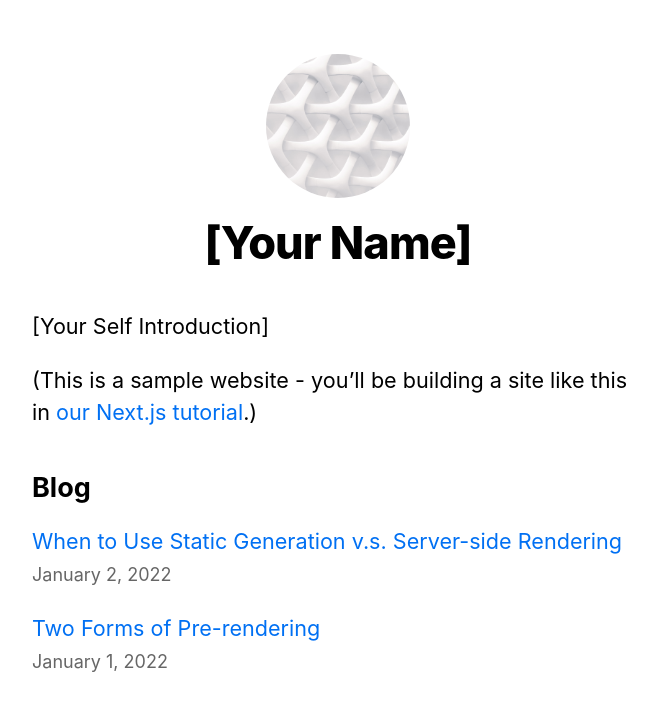
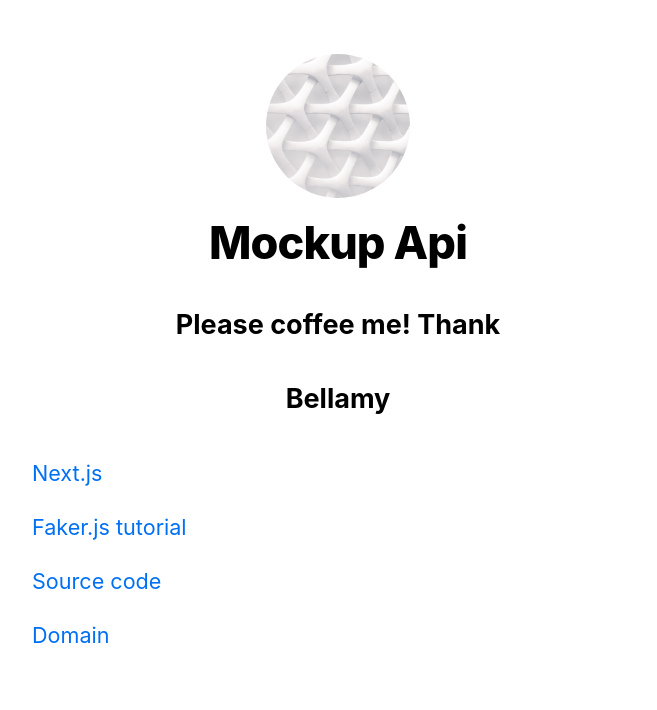
Before and after one commit to quangtuyen1993/mockup, a Next.js app: page / in a window 1280 px wide. Shown: the top 710 px of the page, without its empty margins (302-959 px from the left). Built offline with nearby package versions, Linux system fonts and the light colour scheme.

Commit message:
change layout

```diff
--- a/components/layout.js
+++ b/components/layout.js
@@ -36,7 +36,9 @@
               width={144}
               alt={name}
             />
-            <h1 className={utilStyles.heading2Xl}>{name}</h1>
+            <h1 className={utilStyles.heading2Xl}>Mockup Api</h1>
+            <h6 className={utilStyles.headingLg}>Please coffee me! Thank</h6>
+            <h6 className={utilStyles.headingLg}>Bellamy</h6>
           </>
         ) : (
           <>
--- a/pages/index.js
+++ b/pages/index.js
@@ -2,9 +2,6 @@
 import Layout, { siteTitle } from '../components/layout'
 import utilStyles from '../styles/utils.module.css'
 import { getSortedPostsData } from '../lib/posts'
-import Link from 'next/link'
-import Date from '../components/date'
-
 export default function Home({ allPostsData }) {
   return (
     <Layout home>
@@ -12,26 +9,27 @@
         <title>{siteTitle}</title>
       </Head>
       <section className={utilStyles.headingMd}>
-        <p>[Your Self Introduction]</p>
         <p>
-          (This is a sample website - you’ll be building a site like this in{' '}
-          <a href="https://nextjs.org/learn">our Next.js tutorial</a>.)
+          <a href="https://nextjs.org/">Next.js</a>
         </p>
       </section>
-      <section className={`${utilStyles.headingMd} ${utilStyles.padding1px}`}>
-        <h2 className={utilStyles.headingLg}>Blog</h2>
-        <ul className={utilStyles.list}>
-          {allPostsData.map(({ id, date, title }) => (
-            <li className={utilStyles.listItem} key={id}>
-              <Link href={`/posts/${id}`}>{title}</Link>
-              <br />
-              <small className={utilStyles.lightText}>
-                <Date dateString={date} />
-              </small>
-            </li>
-          ))}
-        </ul>
+      <section className={utilStyles.headingMd}>
+        <p>
+          <a href="https://fakerjs.dev/"> Faker.js tutorial</a>
+        </p>
       </section>
+
+        <section className={utilStyles.headingMd}>
+        <p>
+          <a href="https://github.com/quangtuyen1993/mockup.git"> Source code</a>
+        </p>
+      </section>
+      <section className={utilStyles.headingMd}>
+        <p>
+          <a href="https://mockup-pizza-legato.vercel.app"> Domain</a>
+        </p>
+      </section>
+
     </Layout>
   )
 }
```
